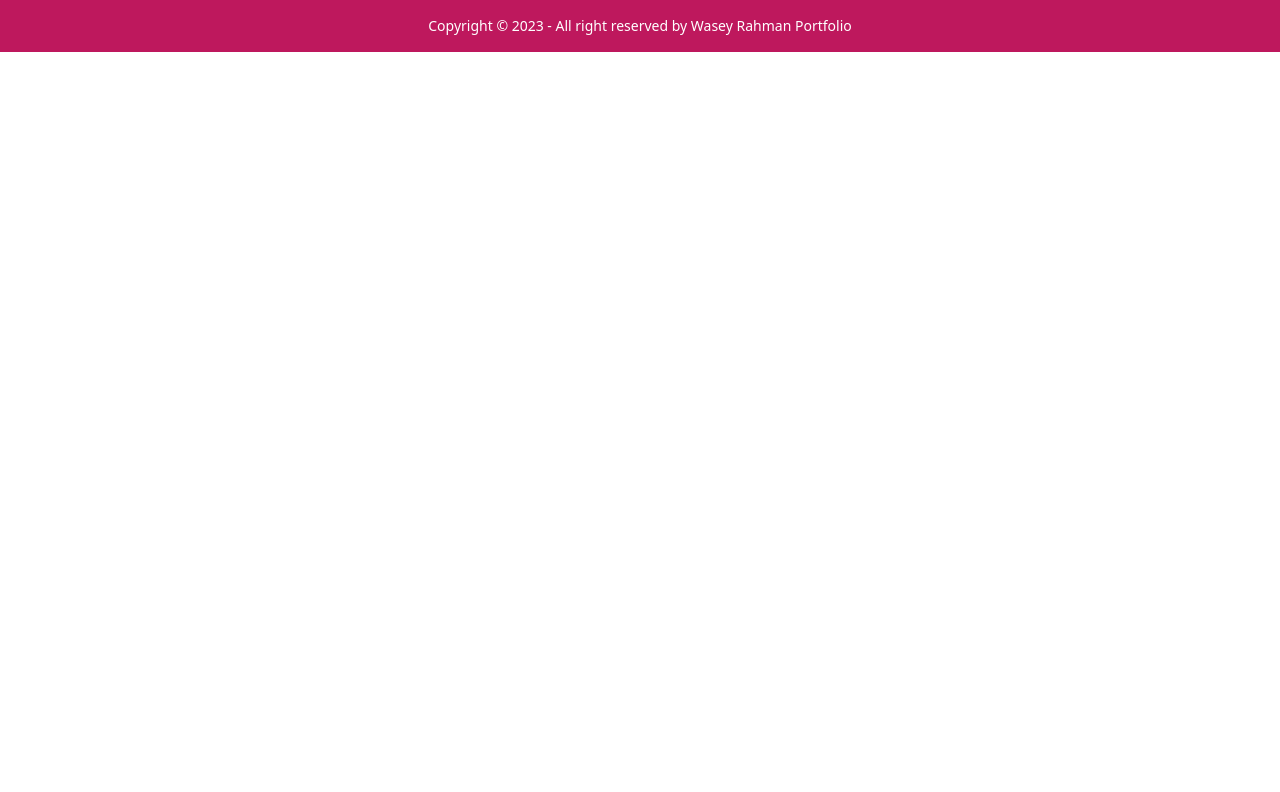
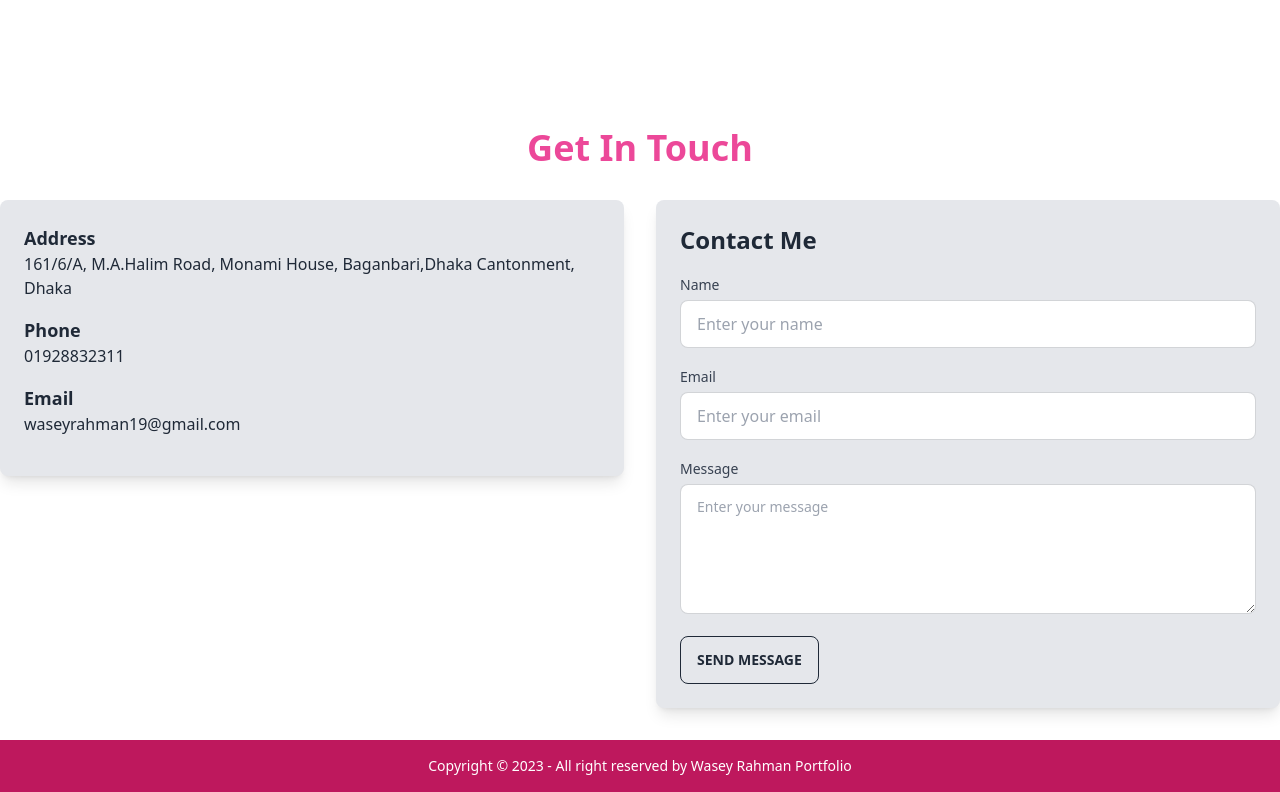
Before and after one commit to Wasey-Rahman/Wasey-Rahman-Portfolio, a React (Vite) app: page / in a window 1280 px wide. Shown: the part 991-1783 px from the top of the page. Before the commit the page ends 1043 px from the top, so only its background shows below. Built offline with nearby package versions, Linux system fonts and the light colour scheme.

Commit message:
Get in touch

```diff
--- a/package.json
+++ b/package.json
@@ -11,6 +11,7 @@
   },
   "dependencies": {
     "daisyui": "^3.1.6",
+    "emailjs-com": "^3.2.0",
     "framer-motion": "^10.12.17",
     "localforage": "^1.10.0",
     "match-sorter": "^6.3.1",
--- /dev/null
+++ b/src/Pages/Home/ContactMeForm/ContactMeForm.jsx
@@ -0,0 +1,103 @@
+import React, { useState } from 'react';
+
+const ContactMeForm = () => {
+    const [formData, setFormData] = useState({
+        name: '',
+        email: '',
+        message: '',
+      });
+
+      const handleChange = (e) => {
+        setFormData({ ...formData, [e.target.name]: e.target.value });
+      };
+
+      const handleSubmit = (e) => {
+        e.preventDefault();
+        // Display the form data in the console
+        console.log(formData);
+        // Reset form data
+        setFormData({ name: '', email: '', message: '' });
+      };
+    return (
+        <>
+       <h1 className='font-extrabold text-4xl text-pink-500 text-center mt-32'>Get In Touch</h1>
+       <div className="container mx-auto py-8">
+      <div className="flex space-x-8">
+        <div className="w-1/2">
+          <div className="bg-gray-200 rounded-lg shadow-lg p-6">
+
+            <div className="mb-4">
+              <h3 className="text-lg font-semibold">Address</h3>
+              <p>161/6/A, M.A.Halim Road, Monami House, Baganbari,Dhaka
+Cantonment, Dhaka </p>
+            </div>
+            <div className="mb-4">
+              <h3 className="text-lg font-semibold">Phone</h3>
+              <p>01928832311</p>
+            </div>
+            <div className="mb-4">
+              <h3 className="text-lg font-semibold">Email</h3>
+              <p>waseyrahman19@gmail.com</p>
+            </div>
+          </div>
+        </div>
+        <div className="w-1/2">
+          <div className="bg-gray-200 rounded-lg shadow-lg p-6">
+            <h2 className="text-2xl font-bold mb-4">Contact Me</h2>
+            <form onSubmit={handleSubmit}>
+              <div className="mb-4">
+                <label htmlFor="name" className="text-sm font-medium text-gray-700">
+                  Name
+                </label>
+                <input
+                  type="text"
+                  id="name"
+                  name="name"
+                  value={formData.name}
+                  onChange={handleChange}
+                  className="input input-bordered w-full mt-1"
+                  placeholder="Enter your name"
+                />
+              </div>
+              <div className="mb-4">
+                <label htmlFor="email" className="text-sm font-medium text-gray-700">
+                  Email
+                </label>
+                <input
+                  type="email"
+                  id="email"
+                  name="email"
+                  value={formData.email}
+                  onChange={handleChange}
+                  className="input input-bordered w-full mt-1"
+                  placeholder="Enter your email"
+                />
+              </div>
+              <div className="mb-4">
+                <label htmlFor="message" className="text-sm font-medium text-gray-700">
+                  Message
+                </label>
+                <textarea
+                  id="message"
+                  name="message"
+                  value={formData.message}
+                  onChange={handleChange}
+                  className="textarea textarea-bordered w-full mt-1"
+                  placeholder="Enter your message"
+                  rows={4}
+                ></textarea>
+              </div>
+
+              <button className="btn btn-outline"> Send Message</button>
+
+
+            </form>
+          </div>
+        </div>
+      </div>
+    </div>
+    </>
+  );
+};
+
+export default ContactMeForm;
--- a/src/Pages/Home/Home/Home.jsx
+++ b/src/Pages/Home/Home/Home.jsx
@@ -2,6 +2,7 @@ import React, { useEffect, useState } from 'react';
 import { motion } from 'framer-motion';
 import photo from './Photo of Wasey Rahman for CV.jpg';
 import AboutMe from '../AboutMe/AboutMe';
+import ContactMeForm from '../ContactMeForm/ContactMeForm';
 
 const Home = () => {
   const [showAnimation, setShowAnimation] = useState(false);
@@ -48,6 +49,7 @@ const Home = () => {
 
         </div>
         <AboutMe></AboutMe>
+        <ContactMeForm></ContactMeForm>
     </div>
   );
 };
```
Also changed, not shown: 1 other file (tests, documents, lock files or other folders).
